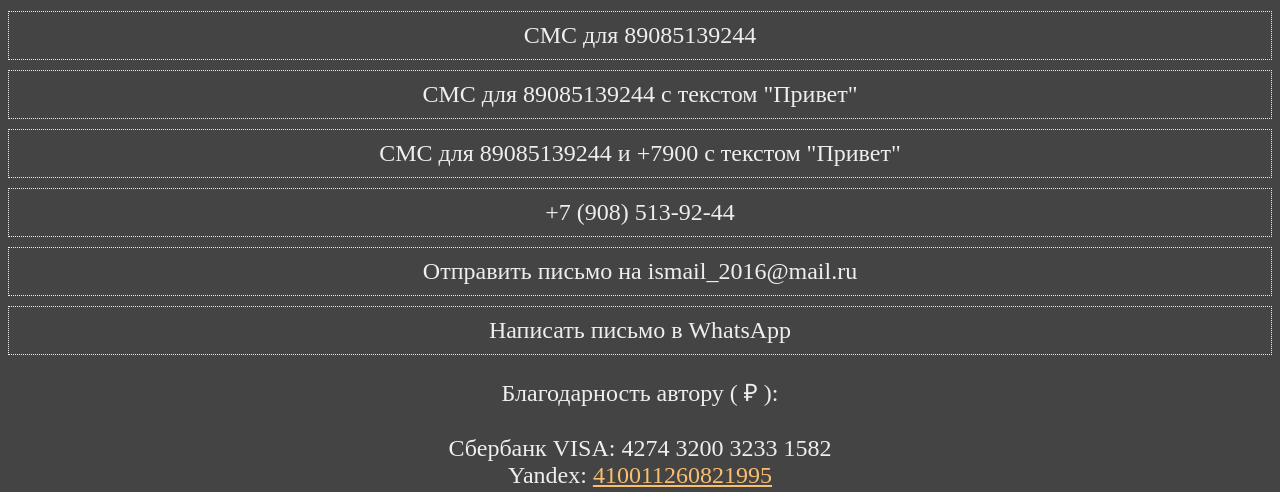
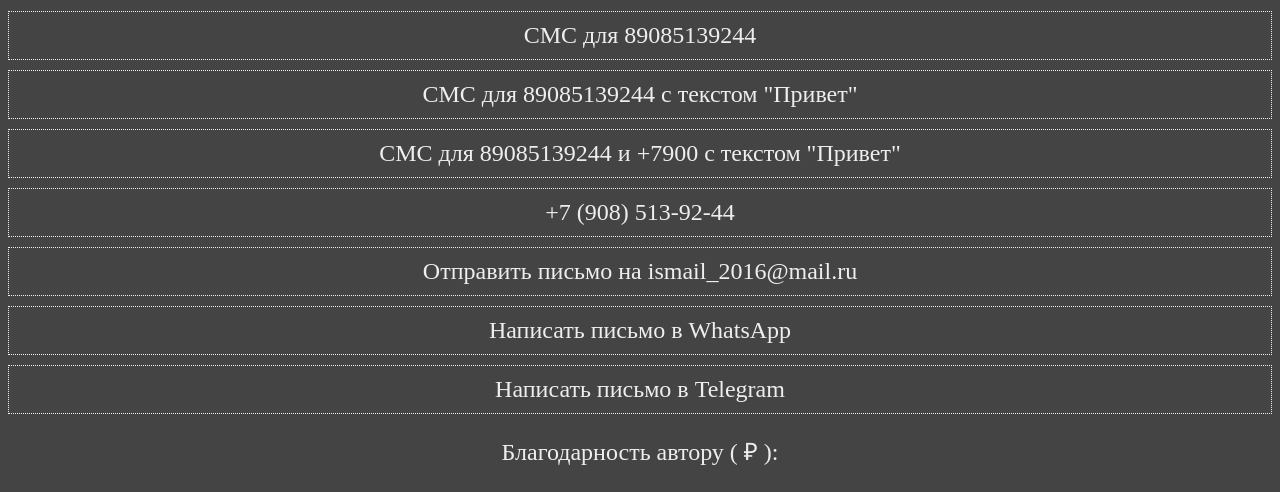
Before and after one commit to morphIsmail/featuresWithLinks, a plain HTML site: page index.html in a window 1280 px wide. Shown: the part 80-572 px from the top of the page. Drawn offline with Linux system fonts and the light colour scheme.

Commit message:
add Telegram

```diff
--- a/index.html
+++ b/index.html
@@ -53,6 +53,7 @@
         <a href="tel:+79085139244">+7 (908) 513-92-44</a>
         <a href="mailto:ismail_2016@mail.ru">Отправить письмо на ismail_2016@mail.ru</a>
         <a href="https://wa.me/79085238245/?text=Привет!%20Как%20дела">Написать письмо в WhatsApp</a>
+        <a href="https://t.me/morph1995">Написать письмо в Telegram</a>
     </div>
 
 
```
